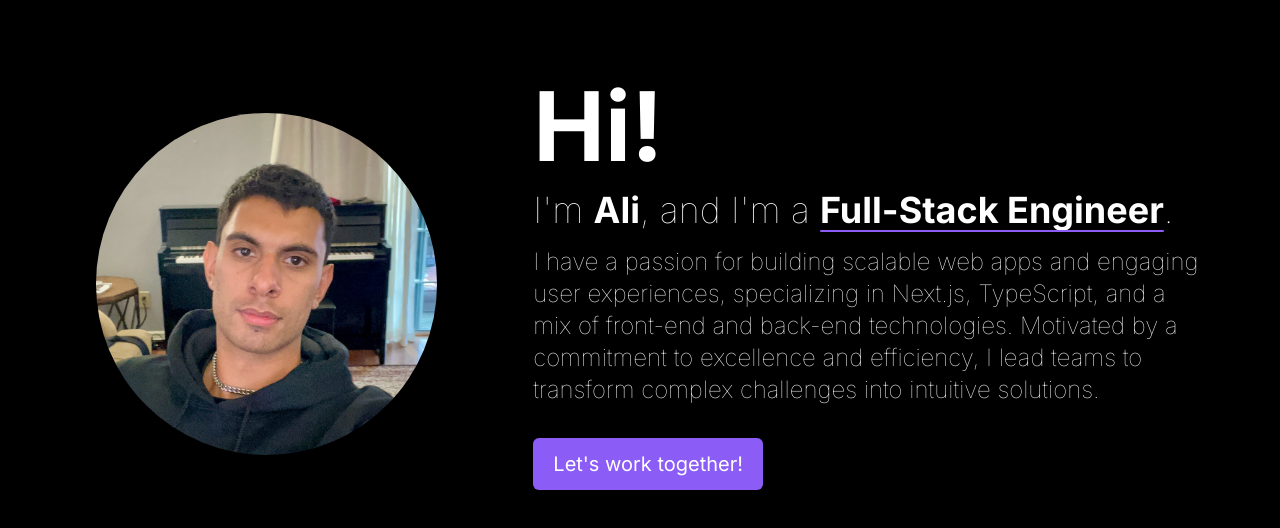
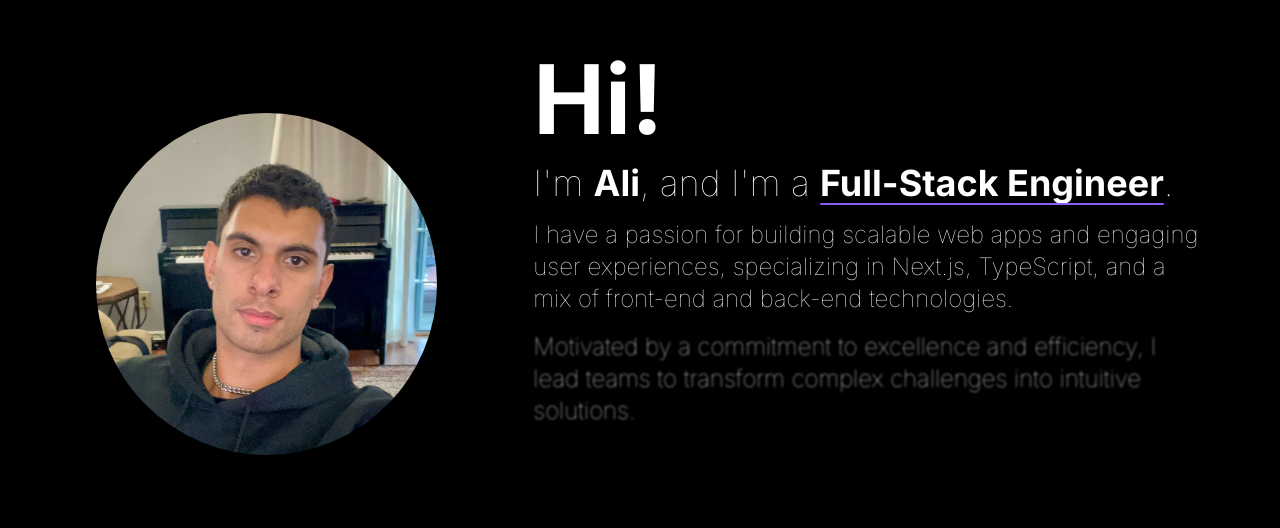
Before and after one commit to AliEskandari/personal-website, a Next.js app: page / in a window 1280 px wide. Shown: the part 116-644 px from the top of the page. Built offline with nearby package versions, Linux system fonts and the light colour scheme.

Commit message:
update button

```diff
--- a/app/page.tsx
+++ b/app/page.tsx
@@ -129,39 +129,59 @@ export default function Home() {
   const { scrollYProgress } = useScroll({ container: ref });
   return (
     <>
-      <main ref={ref} className="snap-y snap-mandatory h-dvh overflow-y-auto">
-        <Reveal
+      <main
+        ref={ref}
+        className="snap-y snap-mandatory h-dvh overflow-y-auto max-w-7xl mx-auto"
+      >
+        <div
           data-name="hero"
           className="flex flex-col sm:flex-row items-center gap-x-20 p-4 sm:px-10 lg:px-20 h-dvh snap-start"
+        >
+          <Reveal
+            delay={2}
+            animate={["y"]}
+            className="w-full sm:w-1/3 flex-none"
           >
             <Image
               src="/images/profile-pic.jpeg"
               alt="Ali"
-            className="rounded-full p-4 w-full sm:w-1/3 flex-none"
+              className="rounded-full p-4 w-full flex-none"
               width={500}
               height={500}
             />
+          </Reveal>
           <div className="flex flex-col gap-4">
-            <h1 className="text-6xl sm:text-8xl font-bold">Hi!</h1>
-            <h2 className="text-2xl sm:text-4xl font-thin">
+            <Reveal
+              delay={0}
+              animate={["y"]}
+              className="text-6xl sm:text-8xl font-bold"
+            >
+              Hi!
+            </Reveal>
+            <Reveal delay={1} className="text-2xl sm:text-4xl font-thin">
               I'm <span className="font-bold">Ali</span>, and I'm a&nbsp;
-              <Underline className="font-bold whitespace-nowrap">
+              <Underline delay={1.5} className="font-bold whitespace-nowrap">
                 Full-Stack Engineer
               </Underline>
               .
-            </h2>
-            <p className="text-xl sm:text-2xl font-thin">
+            </Reveal>
+            <Reveal delay={3} className="text-xl sm:text-2xl font-thin">
               I have a passion for building scalable web apps and engaging user
               experiences, specializing in Next.js, TypeScript, and a mix of
-              front-end and back-end technologies. Motivated by a commitment to
-              excellence and efficiency, I lead teams to transform complex
-              challenges into intuitive solutions.
-            </p>
-            <Button variant="primary" className="px-5 text-xl w-fit mt-4">
+              front-end and back-end technologies.
+            </Reveal>
+            <Reveal delay={5} className="text-xl sm:text-2xl font-thin">
+              Motivated by a commitment to excellence and efficiency, I lead
+              teams to transform complex challenges into intuitive solutions.
+            </Reveal>
+
+            <Reveal delay={7}>
+              <Button variant="outline" className="px-5 text-2xl w-fit mt-4">
                 Let's work together!
               </Button>
+            </Reveal>
           </div>
-        </Reveal>
+        </div>
 
         {/* <section data-name="skills" className=""></section>
       <section data-name="education" className=""></section> */}
@@ -175,8 +195,9 @@ export default function Home() {
           </p>
         </Reveal>
         {WorkProjects.map((project) => (
-          <Reveal className="flex flex-col sm:flex-row items-center gap-x-20 p-4 h-dvh sm:px-10 lg:px-20 snap-start">
-            <div
+          <div className="flex flex-col sm:flex-row items-center gap-x-20 p-4 h-dvh sm:px-10 lg:px-20 snap-start">
+            <Reveal
+              delay={1}
               className="w-full overflow-hidden relative sm:w-1/3 flex-none "
               style={{
                 maskImage:
@@ -194,8 +215,8 @@ export default function Home() {
                   />
                 ))}
               </div>
-            </div>
-            <div className="flex flex-col gap-4">
+            </Reveal>
+            <Reveal delay={0} className="flex flex-col gap-4">
               <h1 className="flex gap-4 items-center text-6xl sm:text-8xl font-bold">
                 {project.name}
               </h1>
@@ -224,8 +245,8 @@ export default function Home() {
                   <LinkIcon className="size-8 text-gray-500 hover:text-gray-400 active:text-gray-300" />
                 </Button>
               </div>
+            </Reveal>
           </div>
-          </Reveal>
         ))}
 
         <section data-name="projects" className="h-dvh snap-start">
--- a/components/animations/reveal.tsx
+++ b/components/animations/reveal.tsx
@@ -4,11 +4,22 @@ import React, { HTMLProps, useEffect, useRef } from "react";
 import { motion, useAnimation, useInView } from "framer-motion";
 import { twMerge } from "tailwind-merge";
 
-type RevealProps = HTMLProps<HTMLDivElement>;
+type RevealProps = HTMLProps<HTMLDivElement> & {
+  delay?: number;
+  once?: boolean;
 
-export default function Reveal({ children, className }: RevealProps) {
+  animate?: "y"[];
+};
+
+export default function Reveal({
+  children,
+  className,
+  delay,
+  once,
+  animate,
+}: RevealProps) {
   const ref = useRef<HTMLDivElement>(null);
-  const isInView = useInView(ref, { margin: "-100px" });
+  const isInView = useInView(ref, { margin: "-100px", once: once ?? true });
   const animation = useAnimation();
 
   useEffect(() => {
@@ -25,16 +36,16 @@ export default function Reveal({ children, className }: RevealProps) {
       className={twMerge("relative", className)}
       animate={animation}
       initial="hidden"
-      transition={{ duration: 0.6, ease: "easeInOut", delay: 0.15 }}
+      transition={{ duration: 0.6, ease: "easeInOut", delay: delay ?? 0.15 }}
       variants={{
         visible: {
           opacity: 1,
-          // y: 0,
+          y: 0,
           filter: "blur(0px)",
         },
         hidden: {
           opacity: 0,
-          // y: 100,
+          y: animate?.includes("y") ? 50 : 0,
           filter: "blur(10px)",
         },
       }}
--- a/components/animations/underline.tsx
+++ b/components/animations/underline.tsx
@@ -4,11 +4,19 @@ import React, { HTMLProps, useEffect, useRef } from "react";
 import { motion, useAnimation, useInView } from "framer-motion";
 import { twMerge } from "tailwind-merge";
 
-type UnderlineProps = HTMLProps<HTMLSpanElement>;
+type UnderlineProps = HTMLProps<HTMLSpanElement> & {
+  delay?: number;
+  once?: boolean;
+};
 
-export default function Underline({ children, className }: UnderlineProps) {
+export default function Underline({
+  children,
+  className,
+  once,
+  delay,
+}: UnderlineProps) {
   const ref = useRef<HTMLSpanElement>(null);
-  const isInView = useInView(ref, { once: true });
+  const isInView = useInView(ref, { once: once ?? true });
   const animation = useAnimation();
 
   useEffect(() => {
@@ -30,6 +38,7 @@ export default function Underline({ children, className }: UnderlineProps) {
             transition: {
               duration: 1,
               ease: "easeInOut",
+              delay: delay ?? 0.15,
             },
           },
           hidden: {
--- a/components/buttons/button.tsx
+++ b/components/buttons/button.tsx
@@ -20,7 +20,8 @@ const variants = {
   secondary: "bg-gray-100 text-gray-500 hover:bg-gray-200 active:bg-gray-300",
   red: "bg-red-100 text-red-500 hover:bg-red-200 active:bg-red-300",
   dark: "bg-black text-white hover:bg-neutral-800 active:bg-neutral-700",
-  outline: "text-violet-500 hover:text-violet-400 active:text-violet-300",
+  outline:
+    "text-violet-500 hover:text-violet-400 active:text-violet-300 border border-violet-500 hover:border-violet-400 active:border-violet-300",
   "outline-dark": "text-black hover:text-neutral-800 active:text-neutral-700",
   none: "p-0",
 } as const;
@@ -41,7 +42,7 @@ const Button = forwardRef<HTMLButtonElement, ButtonProps>(
   ) => {
     const _props = {
       className: twMerge(
-        "transition-colors outline-none focus:outline-none rounded-md disabled:cursor-pointer py-3 px-4",
+        "transition-colors outline-none focus:outline-none rounded-lg disabled:cursor-pointer py-3 px-4",
         variants[variant ?? "none"],
         className,
         isLoading && variants.secondary,
```
Lines whose indentation alone changed are shown as unchanged.
